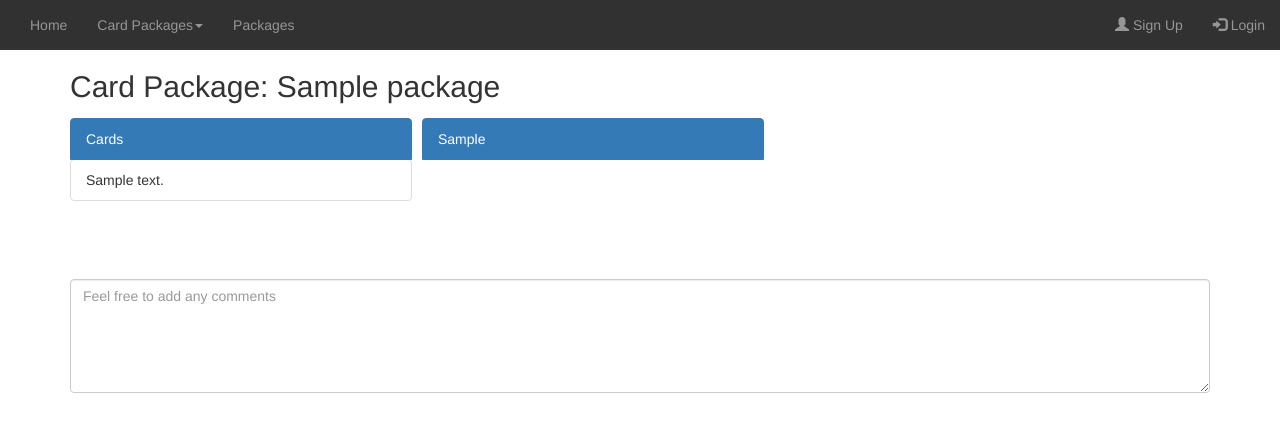
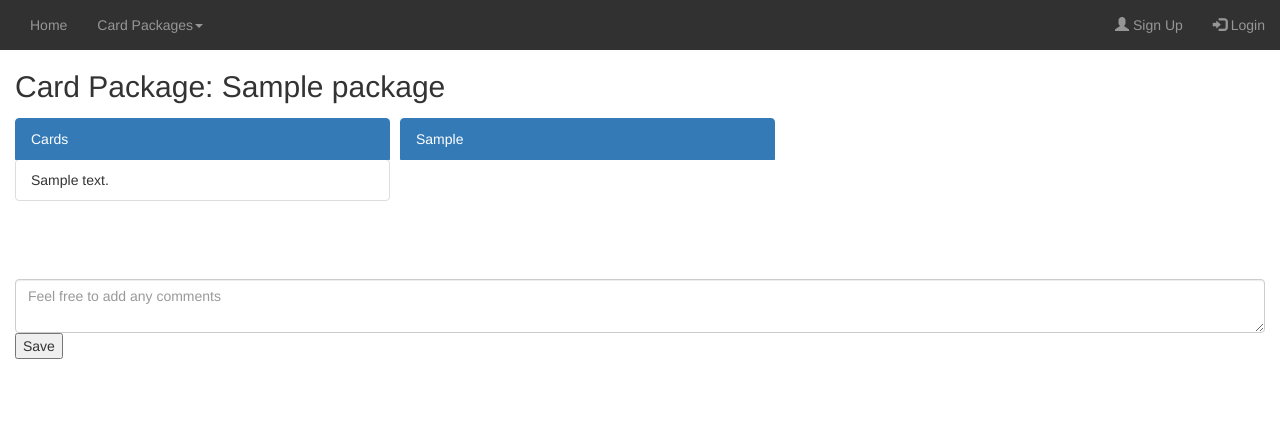
Before and after one commit to bendalll/itech3209, a Django app: template MyDigitalHealth/templates/packageList.html in a window 1280 px wide. Shown: the top 432 px of the page. Run offline with Django 3.2, Linux system fonts and the light colour scheme; the template is opened without the code that fills it: most values are stand-ins (such as "Sample title", 1, 10 or a date in 2020); some libraries are stand-ins or nearby versions.

Commit message:
Add files via upload

```diff
--- a/MyDigitalHealth/templates/base_generic.html
+++ b/MyDigitalHealth/templates/base_generic.html
@@ -33,16 +33,19 @@
 		<ul class="nav navbar-nav">
 		<!-- Home -->
 		<li><a href="{% url 'index' %} " style="color:#969696">Home</a></li>
-		{% if user.is_authenticated %}{% if request.user|has_group:"Staff" %}<li><a href="{% url 'create' %} " style="color:#969696">Create</a></li>{% endif %}{% endif %}
+		{% if user.is_authenticated %}{% if request.user|has_group:"Staff" %}
+		<li><a href="{% url 'create' %} " style="color:#969696">Create</a></li>
+		<li><a href="{% url 'admin' %} " style="color:#969696">Administration</a></li>
+		{% endif %}{% endif %}
 		<!-- Card Package Dropdown -->
 			<li class="dropdown">
 			<a class="dropdown-toggle" data-toggle="dropdown" href="#" style="color:#969696">Card Packages<span class="caret"></span></a>
 			<ul class="dropdown-menu">
 			{% for cardPackages in cardPackages %}
-				<li value="{{ cardPackages.id }}"><a href="{% url 'view' %}">{{ cardPackages.name }}</a></li>
+				<li><a href="{% url 'packageList' cardPackages.pk %}">{{ cardPackages.name }}</a></li>
 			{% endfor %}
 			</ul>
-			<li><a href="{% url 'package' %} " style="color:#969696"></span> Packages</a></li>
+			<!-- <li><a href="{% url 'package' %} " style="color:#969696"></span> Packages</a></li>-->
 		</ul>
 		<!-- Right Aligned Navigation Bar -->
 		<ul class="nav navbar-nav navbar-right">
--- a/MyDigitalHealth/templates/packageList.html
+++ b/MyDigitalHealth/templates/packageList.html
@@ -3,9 +3,8 @@
 {% block content %}
 	{% load static %}
 	<script src="{% static 'scripts/view.js'%}"></script>
-	<script src="{% static 'scripts/project.js'%}"></script>
 	<!-- Bootstrap Container -->
-	<div class="container">
+	<div>
 			<h2 class="form-signin-heading">Card Package: {{ package.name}}</h2>
 			<div class="cards">
 			<li class="list-group-item active">Cards</li>
@@ -27,7 +26,12 @@
 					{% endif %}
 			{% endfor %}
 			<div class="form-group">
-				<textarea class="form-control" rows="5" id="comment" placeholder="Feel free to add any comments"></textarea>
+				<form class="form-signin" method="post" action="{% url 'comments' %}" >
+				{% csrf_token %}
+				<input id ="cardPackageName" type="hidden" name="name" value="{{ package.name}}">
+				<textarea class="form-control" id="commentText" name="comment" placeholder="Feel free to add any comments"></textarea>
+				<input type="submit" value="Save" />
+				<form>
 			</div>
 	</div>
 {% endblock %}
--- a/MyDigitalHealth/templates/project.html
+++ b/MyDigitalHealth/templates/project.html
@@ -43,7 +43,7 @@
 	<input id ="cardPackageName" type="hidden" name="name">
 	<div class="cards" id="cards" style="display: none">
 	<!-- Initially hide sortable cards -->
-	<input type="hidden" name="group" value="Groups">
+	<input type="hidden" name="group" value="Groups"><!-- Not used -->
 	<ul class="list-group">
 	<!-- Heading of Cards -->
 	<li class="list-group-item active">Cards</li>
```
Also changed, not shown: MyDigitalHealth/templates/admin.html (added, +17 -0 lines).
